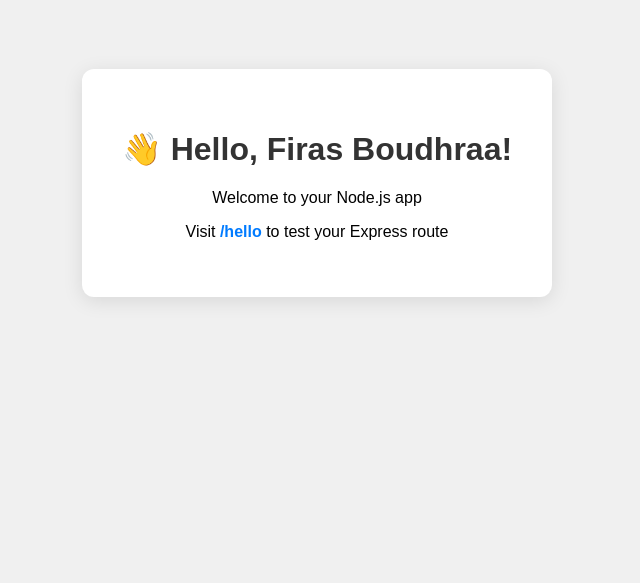
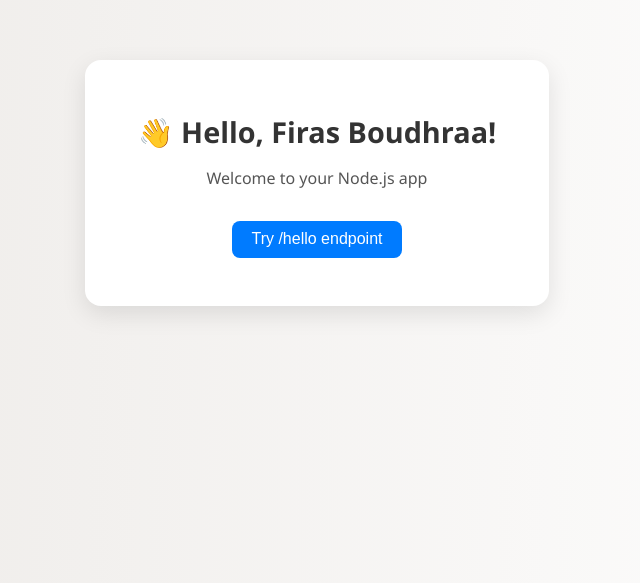
Before and after one commit to firasboudhraa/CloudDevOpsProject, a website: page App/public/index.html in a window 1280 px wide. Shown: the part 217-800 px from the top of the page, without its empty margins (323-963 px from the left). Drawn offline with Linux system fonts and the light colour scheme.

Commit message:
enhance the app and modify the slack notif

```diff
--- a/App/public/index.html
+++ b/App/public/index.html
@@ -2,39 +2,80 @@
 <html lang="en">
 <head>
   <meta charset="UTF-8" />
-  <title>Welcome to My App</title>
+  <meta name="viewport" content="width=device-width, initial-scale=1.0" />
+  <title>🚀 Node App - Firas Boudhraa</title>
   <style>
     body {
-      background-color: #f0f0f0;
-      font-family: Arial, sans-serif;
+      background: linear-gradient(to right, #ece9e6, #ffffff);
+      font-family: 'Segoe UI', Tahoma, Geneva, Verdana, sans-serif;
       display: flex;
       justify-content: center;
       align-items: center;
       height: 100vh;
       margin: 0;
     }
-    .container {
-      background: white;
-      padding: 40px;
-      border-radius: 12px;
-      box-shadow: 0 4px 20px rgba(0, 0, 0, 0.1);
+
+    .card {
+      background: #fff;
+      padding: 2rem;
+      border-radius: 16px;
+      box-shadow: 0 8px 24px rgba(0, 0, 0, 0.1);
       text-align: center;
+      max-width: 400px;
+      width: 90%;
     }
+
     h1 {
+      font-size: 1.8rem;
+      margin-bottom: 0.5rem;
       color: #333;
     }
-    a {
-      text-decoration: none;
-      color: #007bff;
+
+    p {
+      color: #555;
+    }
+
+    button {
+      margin-top: 1rem;
+      padding: 0.6rem 1.2rem;
+      font-size: 1rem;
+      background-color: #007bff;
+      color: white;
+      border: none;
+      border-radius: 8px;
+      cursor: pointer;
+      transition: background 0.3s ease;
+    }
+
+    button:hover {
+      background-color: #0056b3;
+    }
+
+    #helloResponse {
+      margin-top: 1rem;
+      color: #28a745;
       font-weight: bold;
     }
   </style>
 </head>
 <body>
-  <div class="container">
+  <div class="card">
     <h1>👋 Hello, Firas Boudhraa!</h1>
     <p>Welcome to your Node.js app</p>
-    <p>Visit <a href="/hello">/hello</a> to test your Express route</p>
+    <button onclick="callHello()">Try /hello endpoint</button>
+    <div id="helloResponse"></div>
   </div>
+
+  <script>
+    async function callHello() {
+      try {
+        const response = await fetch('/hello');
+        const data = await response.text();
+        document.getElementById('helloResponse').innerText = data;
+      } catch (error) {
+        document.getElementById('helloResponse').innerText = '❌ Error calling /hello';
+      }
+    }
+  </script>
 </body>
 </html>
```
Also changed, not shown: 1 other file.
